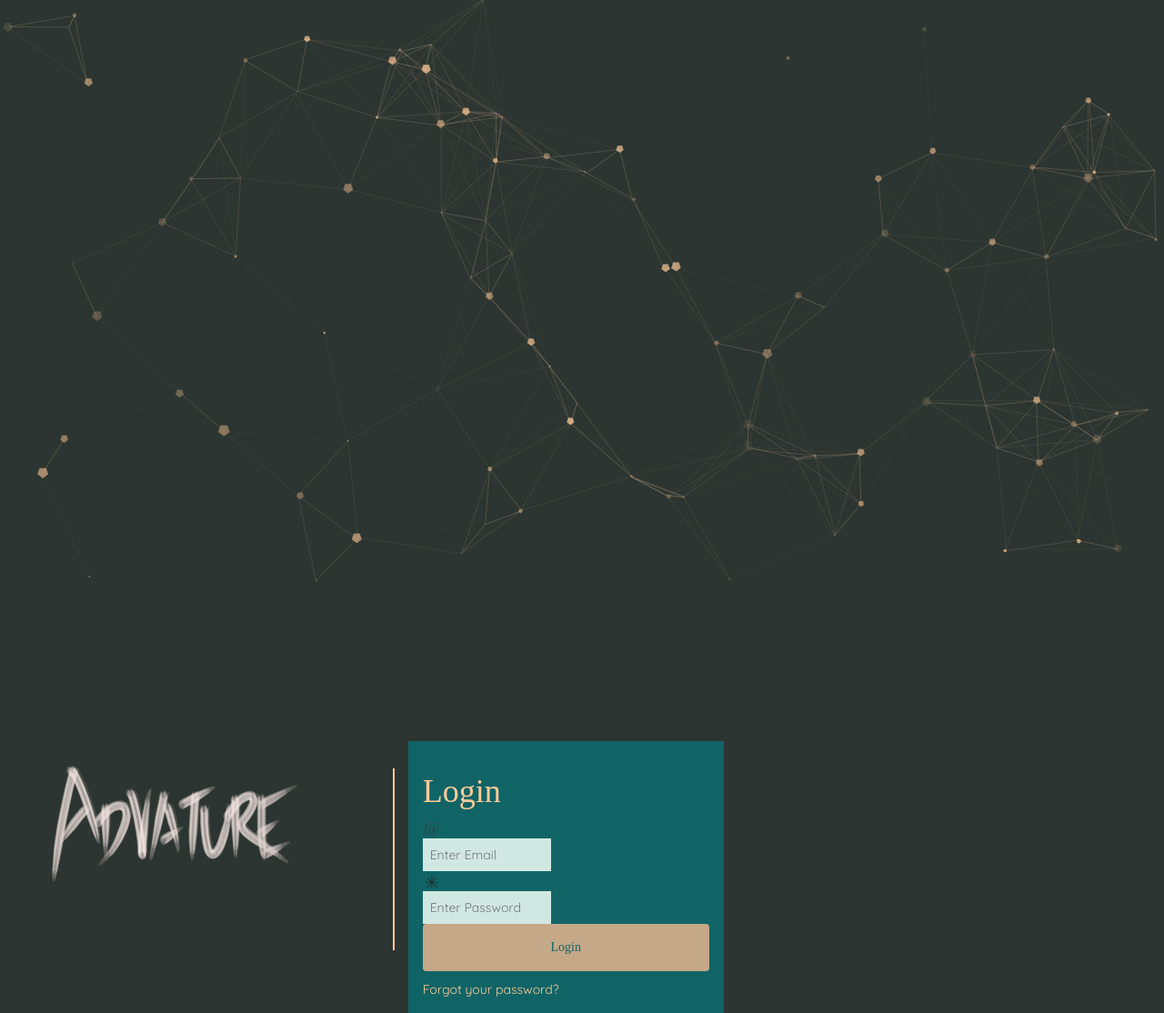
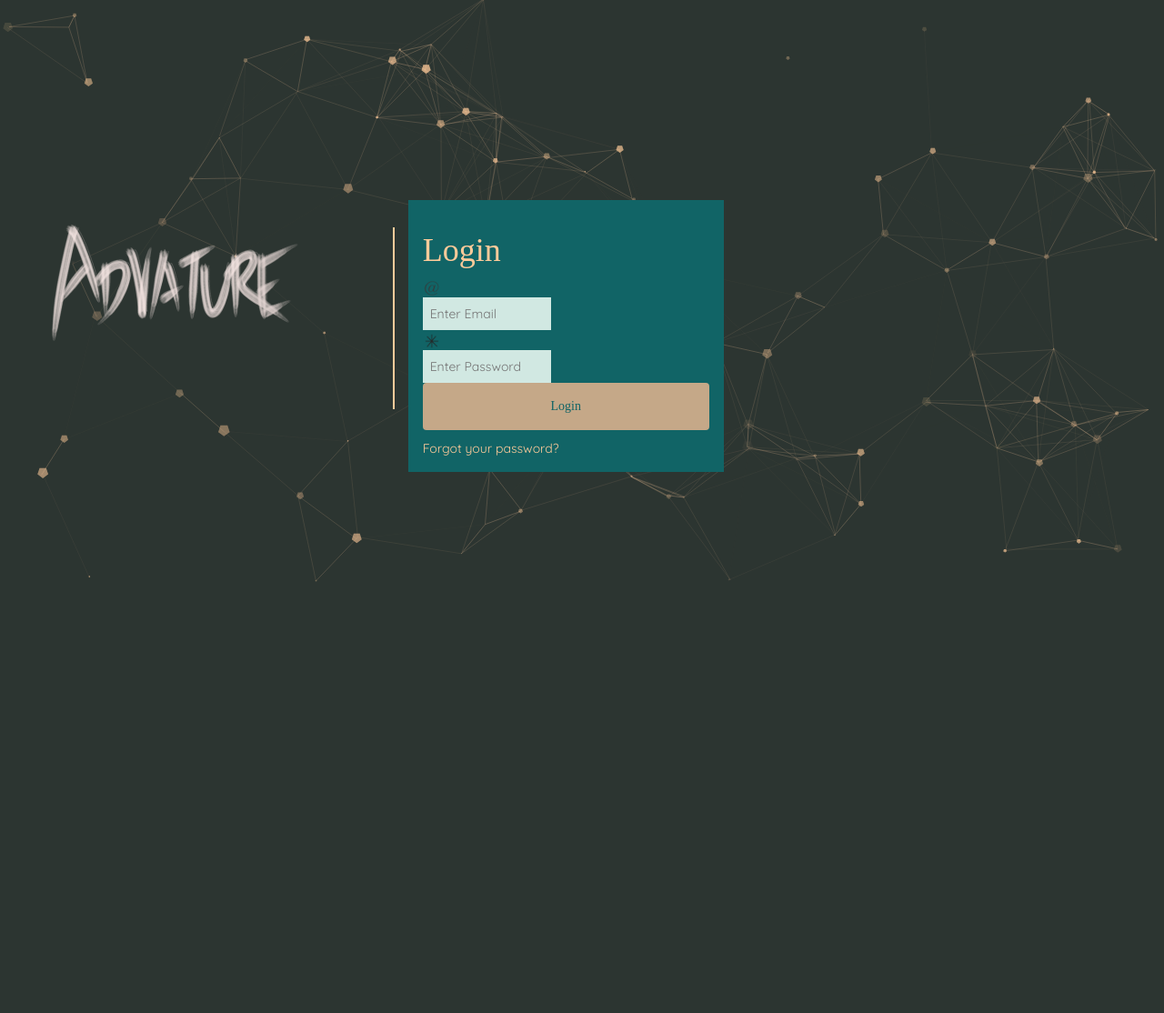
Before and after one commit to kashbora/incredibleminds, a PHP site: page /login.php in a window 1280 px wide. Shown: the whole page at 91% size. After the commit the page ends 640 px from the top, so only its background shows below. Run offline with PHP 8.4, Linux system fonts and the light colour scheme; data comes from the database, SQL or seed files in the repository; some libraries are stand-ins or nearby versions.

Commit message:
Update login.css

```diff
--- a/css/login.css
+++ b/css/login.css
@@ -65,10 +65,18 @@
   width: 400px;
   margin-top: 150px;
 }
-
+#particles-js
+{
+height:100%;
+  margin:0;
+  padding:0;
+}
 .login_form
 {
   display: flex;
+  position:fixed;
+  top:50px;
+  height:100px;
 }
 
 .login_footer
```
